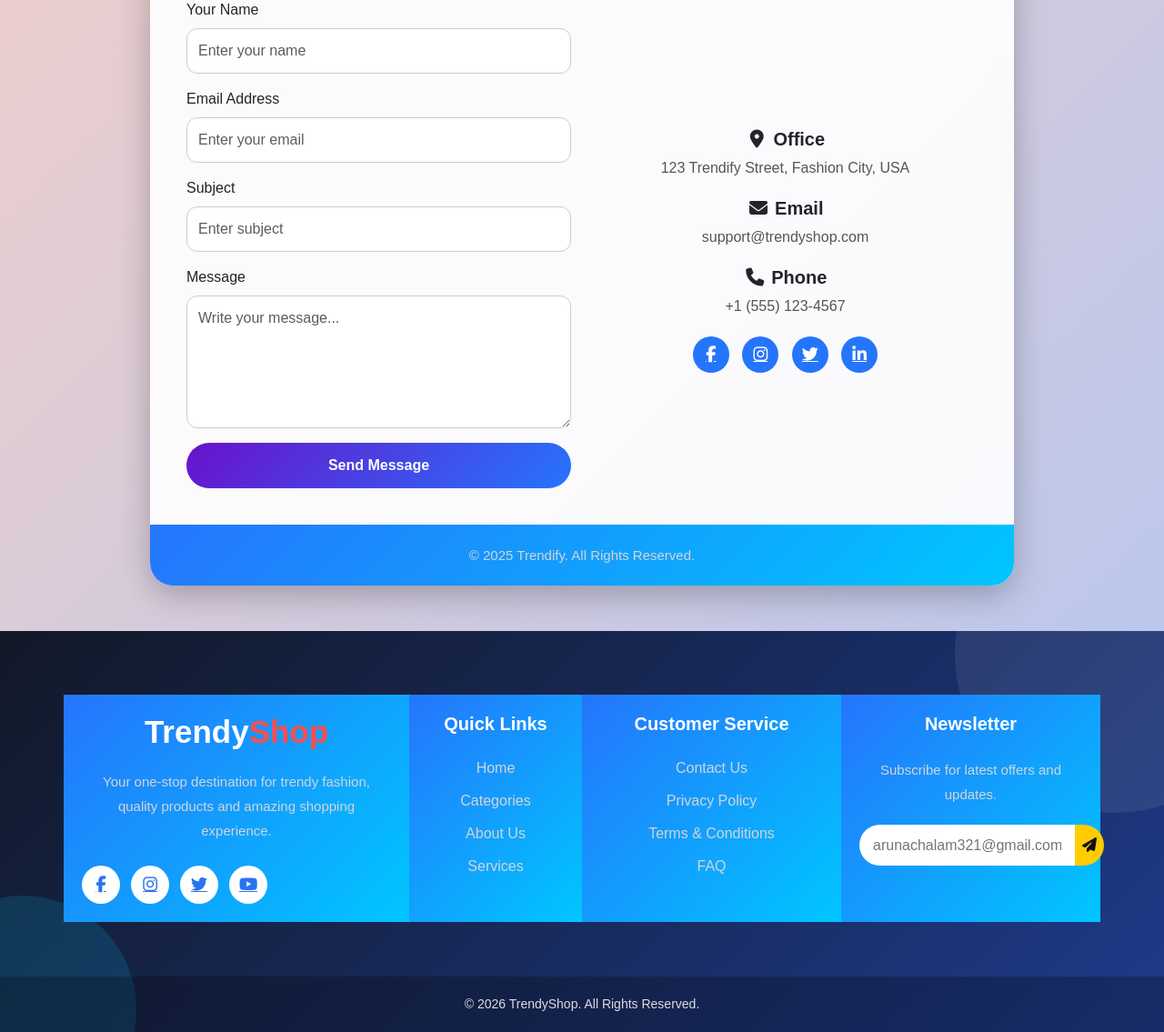
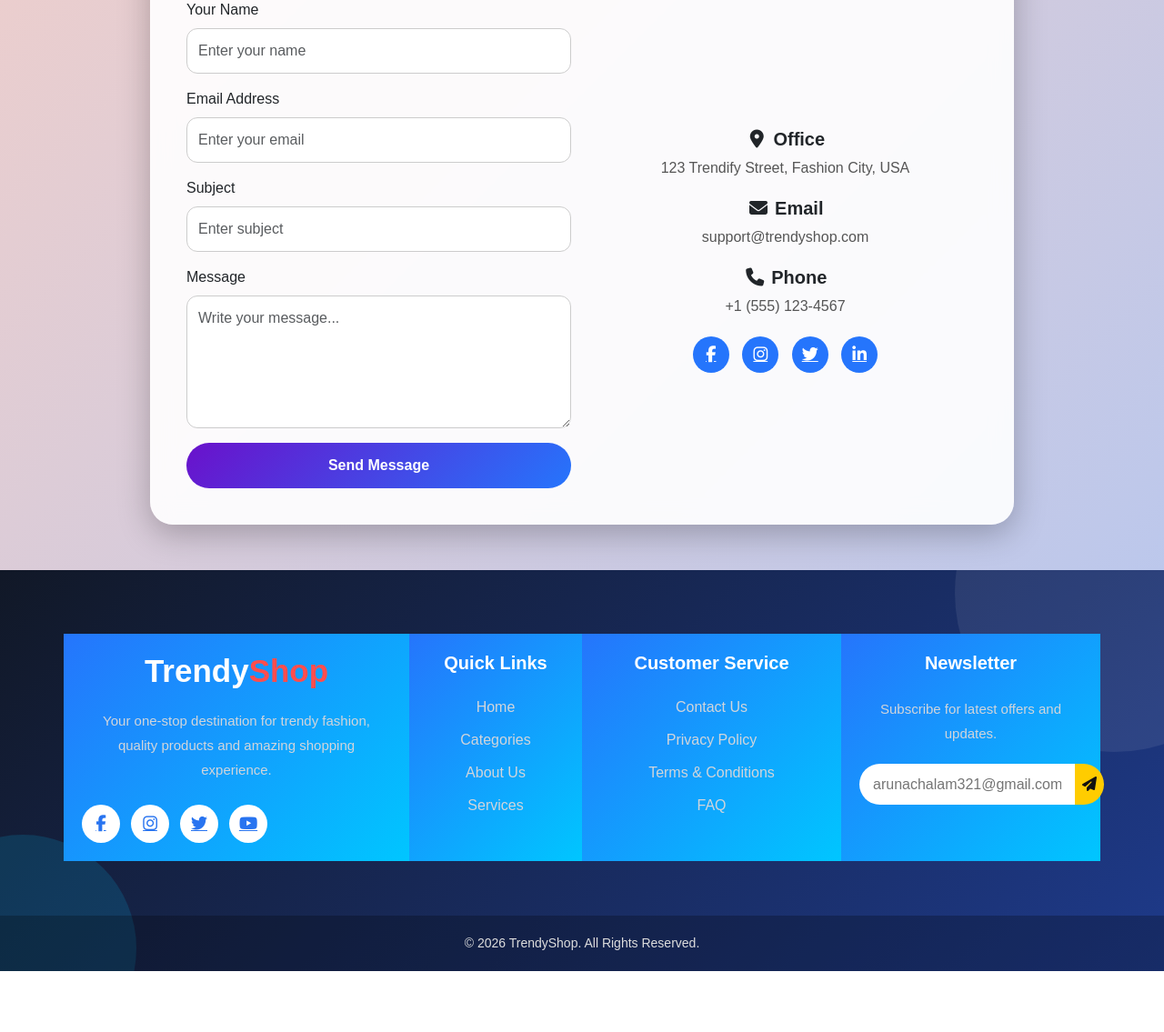
Before and after one commit to arunachalam72/django-render-project-deploy, a Django app: page /contact/ in a window 1280 px wide. Shown: the part 363-1498 px from the top of the page at 91% size. After the commit the page ends 1431 px from the top, so only its background shows below. Run offline with Django 5.2, Linux system fonts and the light colour scheme; some libraries are stand-ins or nearby versions.

Commit message:
modified contact html

```diff
--- a/templates/EcommerceApp/Contact.html
+++ b/templates/EcommerceApp/Contact.html
@@ -685,19 +685,6 @@ Phone
 
 
 
-
-
-<div class="footer-box">
-
-<p class="mb-0">
-© 2025 Trendify. All Rights Reserved.
-</p>
-
-
-</div>
-
-
-
 </div>
 
 
```
